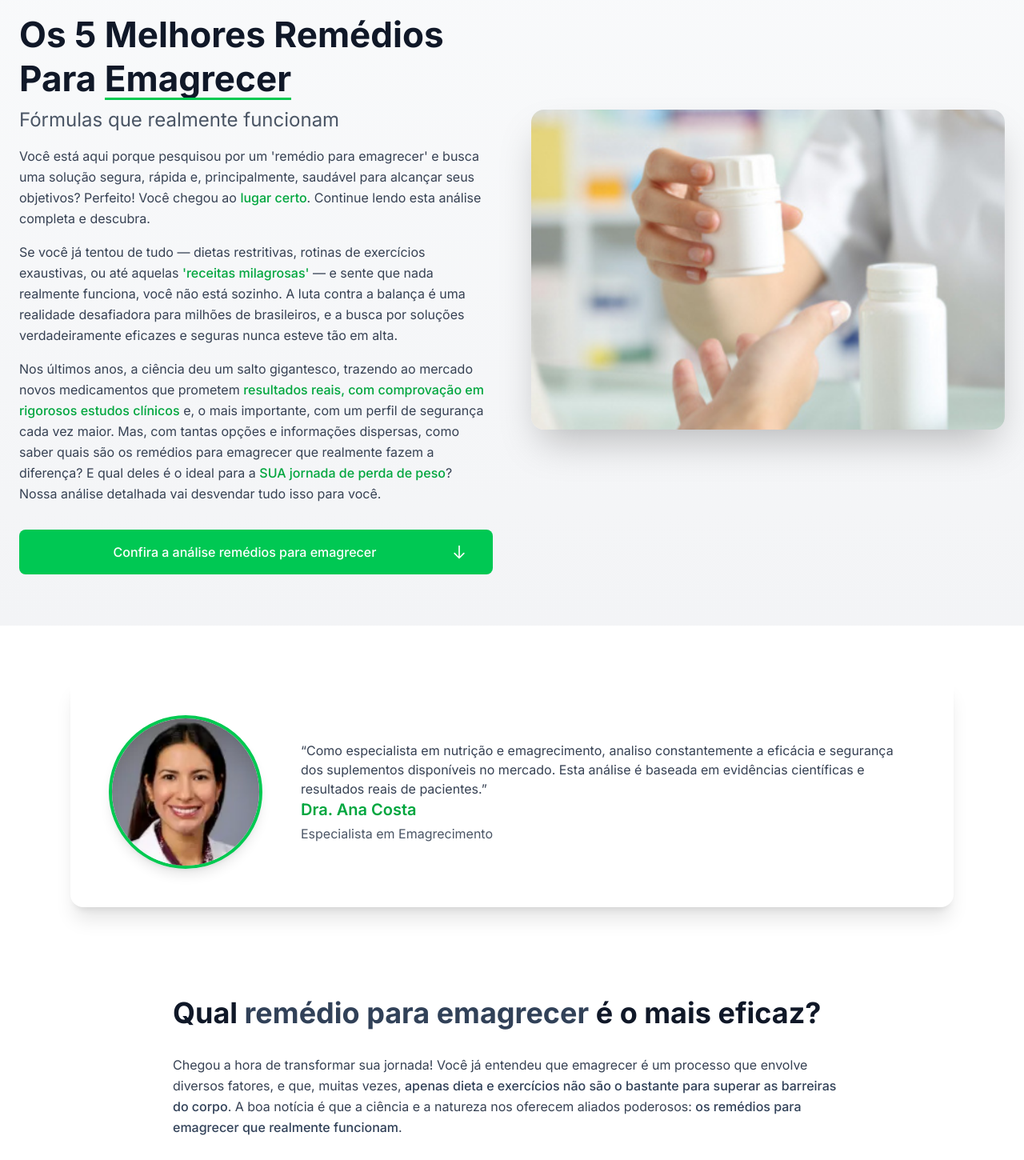
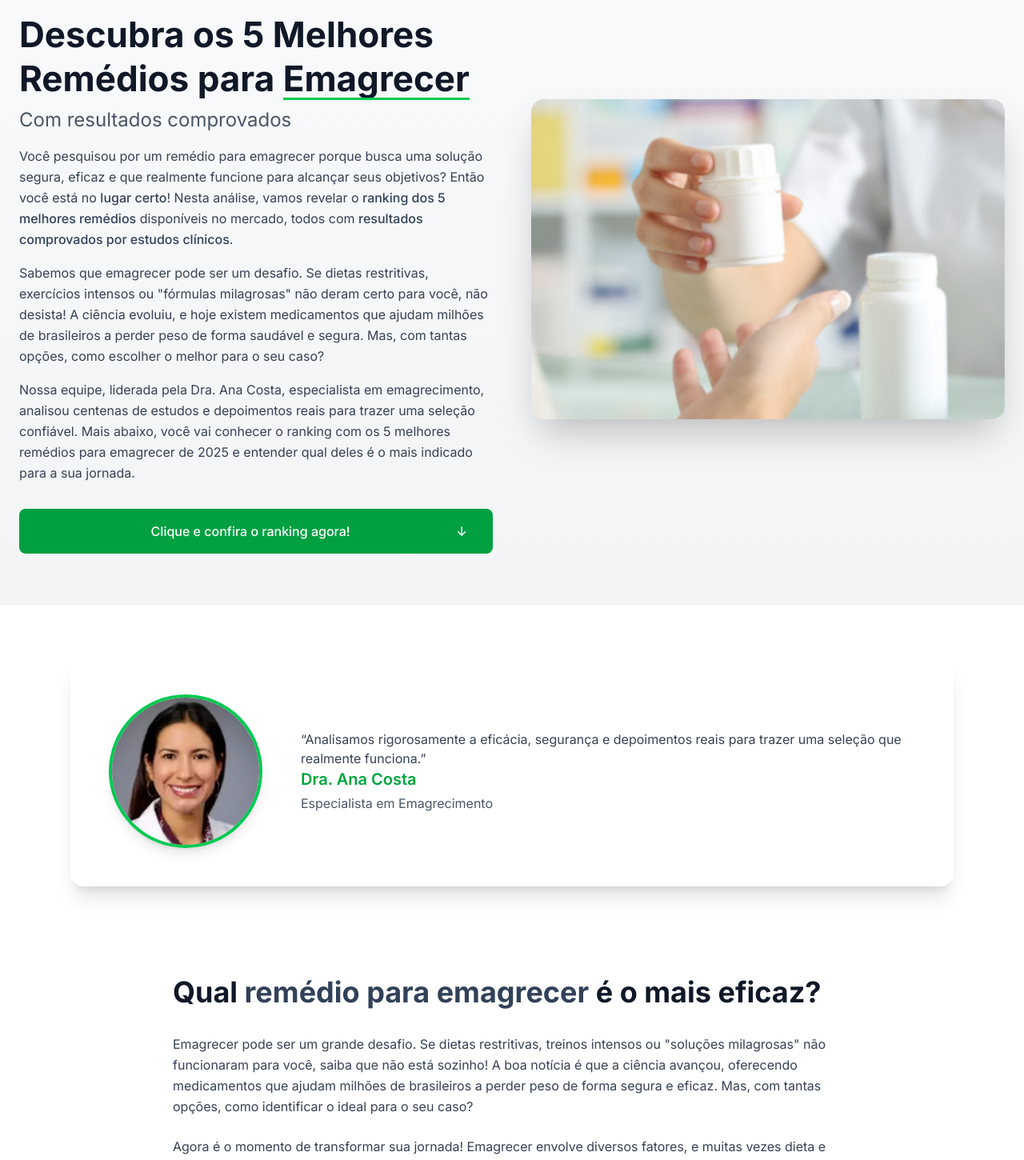
Before and after one commit to julianoleite90/emagrecedores, a Next.js app: page / in a window 1280 px wide. Shown: the part 201-1651 px from the top of the page at 80% size. Built offline with nearby package versions, Linux system fonts and the light colour scheme.

Commit message:
feat: atualiza tonalidade do verde dos botões para um tom mais escuro e profissional

```diff
--- a/src/components/ExpertSection.tsx
+++ b/src/components/ExpertSection.tsx
@@ -24,7 +24,7 @@ const ExpertSection = () => {
               {/* Citação */}
               <div className="text-gray-700 space-y-4">
                 <p>
-                  &ldquo;Como especialista em nutrição e emagrecimento, analiso constantemente a eficácia e segurança dos suplementos disponíveis no mercado. Esta análise é baseada em evidências científicas e resultados reais de pacientes.&rdquo;
+                  &ldquo;Analisamos rigorosamente a eficácia, segurança e depoimentos reais para trazer uma seleção que realmente funciona.&rdquo;
                 </p>
               </div>
 
--- a/src/components/HeroSection.tsx
+++ b/src/components/HeroSection.tsx
@@ -29,15 +29,14 @@ const HeroSection = () => {
             {/* Título principal */}
             <div className="text-left">
               <h1 className="text-3xl lg:text-4xl xl:text-[2.75rem] font-bold text-gray-900 leading-tight mb-2">
-                <div><span className="text-gray-900">Os 5 Melhores Remédios</span></div>
-                <div>Para <span className="text-gray-900 relative after:content-[''] after:absolute after:left-0 after:bottom-0 after:w-full after:h-[3px] after:bg-green-500">Emagrecer</span></div>
+                <div className="text-gray-900">Descubra os 5 Melhores Remédios para <span className="relative after:content-[''] after:absolute after:left-0 after:bottom-0 after:w-full after:h-[3px] after:bg-green-500">Emagrecer</span></div>
               </h1>
-              <h2 className="text-xl lg:text-2xl text-gray-600 mb-4">Fórmulas que realmente funcionam</h2>
+              <h2 className="text-xl lg:text-2xl text-gray-600 mb-4">Com resultados comprovados</h2>
             </div>
 
             {/* Subtítulo com destaque */}
             <p className="text-gray-700 leading-relaxed">
-              Você está aqui porque pesquisou por um &apos;remédio para emagrecer&apos; e busca uma solução segura, rápida e, principalmente, saudável para alcançar seus objetivos? Perfeito! Você chegou ao <span className="text-green-600 font-medium">lugar certo</span>. Continue lendo esta análise completa e descubra.
+              Você pesquisou por um remédio para emagrecer porque busca uma solução segura, eficaz e que realmente funcione para alcançar seus objetivos? Então você está no <span className="font-medium">lugar certo</span>! Nesta análise, vamos revelar o <span className="text-slate-700 font-medium">ranking dos 5 melhores remédios</span> disponíveis no mercado, todos com <span className="text-slate-700 font-medium">resultados comprovados por estudos clínicos</span>.
             </p>
 
             {/* Imagem em mobile */}
@@ -53,23 +52,21 @@ const HeroSection = () => {
 
             {/* Primeiro parágrafo */}
             <p className="text-gray-700 leading-relaxed">
-              Se você já tentou de tudo — dietas restritivas, rotinas de exercícios exaustivas, ou até aquelas <span className="text-green-600 font-medium">&apos;receitas milagrosas&apos;</span> — e sente que nada realmente funciona, você não está sozinho. A luta contra a balança é uma realidade desafiadora para milhões de brasileiros, e a busca por soluções verdadeiramente eficazes e seguras nunca esteve tão em alta.
+              Sabemos que emagrecer pode ser um desafio. Se dietas restritivas, exercícios intensos ou "fórmulas milagrosas" não deram certo para você, não desista! A ciência evoluiu, e hoje existem medicamentos que ajudam milhões de brasileiros a perder peso de forma saudável e segura. Mas, com tantas opções, como escolher o melhor para o seu caso?
             </p>
 
             {/* Segundo parágrafo */}
             <p className="text-gray-700 mb-8 leading-relaxed">
-              Nos últimos anos, a ciência deu um salto gigantesco, trazendo ao mercado novos medicamentos que prometem <span className="text-green-600 font-medium">resultados reais, com comprovação em rigorosos estudos clínicos</span> e, o mais importante, com um perfil de segurança cada vez maior. Mas, com tantas opções e informações dispersas, como saber quais são os remédios para emagrecer que realmente fazem a diferença? E qual deles é o ideal para a <span className="text-green-600 font-medium">SUA jornada de perda de peso</span>? Nossa análise detalhada vai desvendar tudo isso para você.
+            Nossa equipe, liderada pela Dra. Ana Costa, especialista em emagrecimento, analisou centenas de estudos e depoimentos reais para trazer uma seleção confiável. Mais abaixo, você vai conhecer o ranking com os 5 melhores remédios para emagrecer de 2025 e entender qual deles é o mais indicado para a sua jornada.
             </p>
 
             {/* Botão CTA */}
             <ScrollLink
               targetId="ranking"
-              className="inline-flex bg-[#00C853] hover:bg-[#00B848] text-white font-medium py-4 px-4 sm:px-8 rounded-lg transition-colors duration-300 items-center justify-between w-full text-sm sm:text-base whitespace-nowrap"
+              className="inline-flex bg-[#00A040] hover:bg-[#008F35] text-white font-medium py-4 px-4 sm:px-8 rounded-lg transition-colors duration-300 items-center justify-between w-full text-sm sm:text-base whitespace-nowrap"
             >
-              <span className="flex-1 text-center">Confira a análise remédios para emagrecer</span>
-              <svg className="w-5 h-5 ml-2 shrink-0" fill="none" stroke="currentColor" viewBox="0 0 24 24" xmlns="http://www.w3.org/2000/svg">
-                <path strokeLinecap="round" strokeLinejoin="round" strokeWidth={2} d="M19 14l-7 7m0 0l-7-7m7 7V3" />
-              </svg>
+              <span className="flex-1 text-center">Clique e confira o ranking agora!</span>
+              <span>↓</span>
             </ScrollLink>
           </div>
 
--- a/src/components/SpecialistSection.tsx
+++ b/src/components/SpecialistSection.tsx
@@ -20,7 +20,7 @@ const SpecialistSection = () => {
         <div className="flex-1">
           <div className="text-gray-700 space-y-4">
             <p className="text-sm md:text-base">
-              &ldquo;Como especialista em nutrição e emagrecimento, analiso constantemente a eficácia e segurança dos suplementos disponíveis no mercado. Esta análise é baseada em evidências científicas e resultados reais de pacientes.&rdquo;
+              &ldquo;Analisamos rigorosamente a eficácia, segurança e depoimentos reais para trazer uma seleção que realmente funciona.&rdquo;
             </p>
           </div>
           <div className="mt-2">
--- a/src/components/WhyConsiderSection.tsx
+++ b/src/components/WhyConsiderSection.tsx
@@ -8,11 +8,15 @@ const WhyConsiderSection = () => {
 
         <div className="space-y-6">
           <p className="text-gray-700 leading-relaxed">
-            Chegou a hora de transformar sua jornada! Você já entendeu que emagrecer é um processo que envolve diversos fatores, e que, muitas vezes, <span className="text-slate-700 font-medium">apenas dieta e exercícios não são o bastante para superar as barreiras do corpo</span>. A boa notícia é que a ciência e a natureza nos oferecem aliados poderosos: <span className="text-slate-700 font-medium">os remédios para emagrecer que realmente funcionam</span>.
+          Emagrecer pode ser um grande desafio. Se dietas restritivas, treinos intensos ou "soluções milagrosas" não funcionaram para você, saiba que não está sozinho! A boa notícia é que a ciência avançou, oferecendo medicamentos que ajudam milhões de brasileiros a perder peso de forma segura e eficaz. Mas, com tantas opções, como identificar o ideal para o seu caso?
           </p>
 
           <p className="text-gray-700 leading-relaxed">
-            Nossa equipe de especialistas mergulhou fundo, analisando <span className="text-slate-700 font-medium">centenas de opções, estudos clínicos rigorosos e milhares de depoimentos reais</span> de quem já obteve resultados. Tudo isso para trazer a você uma seleção cuidadosamente curada: <span className="text-slate-700 font-medium">os 5 melhores remédios para emagrecer de 2025</span>, com todas as informações que você precisa para fazer uma escolha consciente e segura.
+          Agora é o momento de transformar sua jornada! Emagrecer envolve diversos fatores, e muitas vezes dieta e exercícios sozinhos não são suficientes para superar as barreiras do corpo. Felizmente, a ciência e a natureza trazem aliados poderosos: remédios que realmente fazem a diferença.
+          </p>
+
+          <p className="text-gray-700 leading-relaxed">
+          Com a liderança da Dra. Ana Costa, nossa equipe analisou centenas de estudos e depoimentos reais, criando uma seleção confiável. Logo abaixo, você confere o ranking dos 5 melhores remédios para emagrecer em 2025 e descobre qual deles se adapta melhor à sua meta!
           </p>
         </div>
       </div>
```
